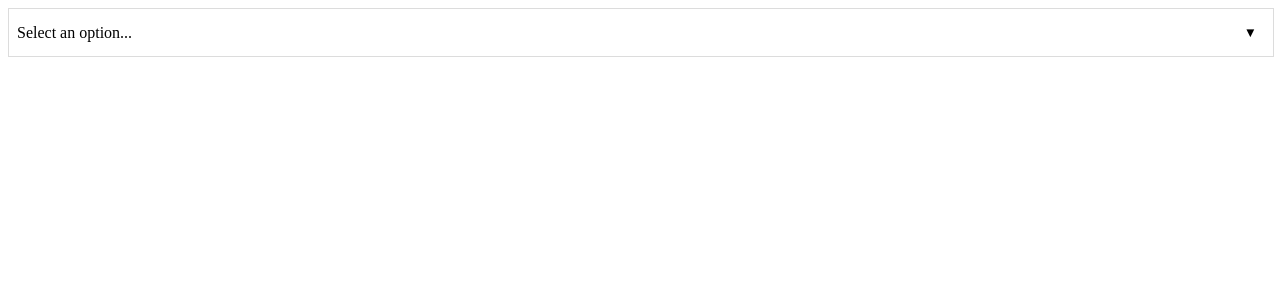
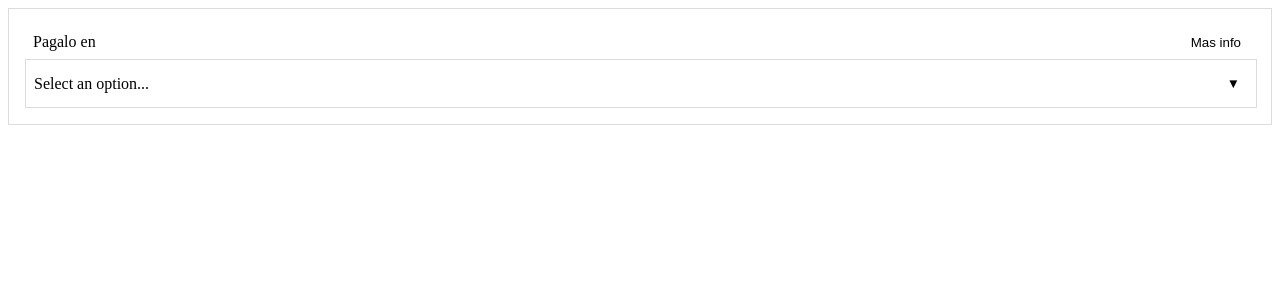
Before and after one commit to alfdocimo/fe-sequra-challenge, a React (Vite) app in the folder pay-in-instalments-widget/: page / in a window 1280 px wide. Shown: the top 300 px of the page. Built offline with nearby package versions, Linux system fonts and the light colour scheme.

Commit message:
feat: init main widget display

```diff
--- a/pay-in-instalments-widget/src/shared/components/index.css
+++ b/pay-in-instalments-widget/src/shared/components/index.css
@@ -16,6 +16,7 @@
   width: 100%;
   border: 1px solid gainsboro;
   left: -1px;
+  background-color: white;
 }
 
 .pay-in-instalments-widget__listbox__item {
--- /dev/null
+++ b/pay-in-instalments-widget/src/widget/index.css
@@ -0,0 +1,20 @@
+.pay-in-instalments-widget__widget-container {
+  padding: 16px;
+  border: 1px solid gainsboro;
+}
+
+.pay-in-instalments-widget__widget-container__header-info {
+  padding: 8px;
+  display: flex;
+  align-items: center;
+  justify-content: space-between;
+}
+
+.pay-in-instalments-widget__widget-container__header-info__more-info-btn {
+  border: unset;
+  background: unset;
+  cursor: pointer;
+  &:hover {
+    text-decoration: underline;
+  }
+}
--- a/pay-in-instalments-widget/src/widget/index.tsx
+++ b/pay-in-instalments-widget/src/widget/index.tsx
@@ -1,8 +1,18 @@
+import { widgetClassnamePrefix } from "@/shared/utils/widget-classname-prefix";
+import "./index.css";
 import { SelectInstalmentsOptions } from "@/widget/select-instalments-options/index";
+
+const baseClassName = widgetClassnamePrefix("widget-container");
 
 export const Widget = () => {
   return (
-    <div>
+    <div className={baseClassName}>
+      <div className={`${baseClassName}__header-info`}>
+        <span>Pagalo en</span>
+        <button className={`${baseClassName}__header-info__more-info-btn`}>
+          Mas info
+        </button>
+      </div>
       <SelectInstalmentsOptions />
     </div>
   );
```
